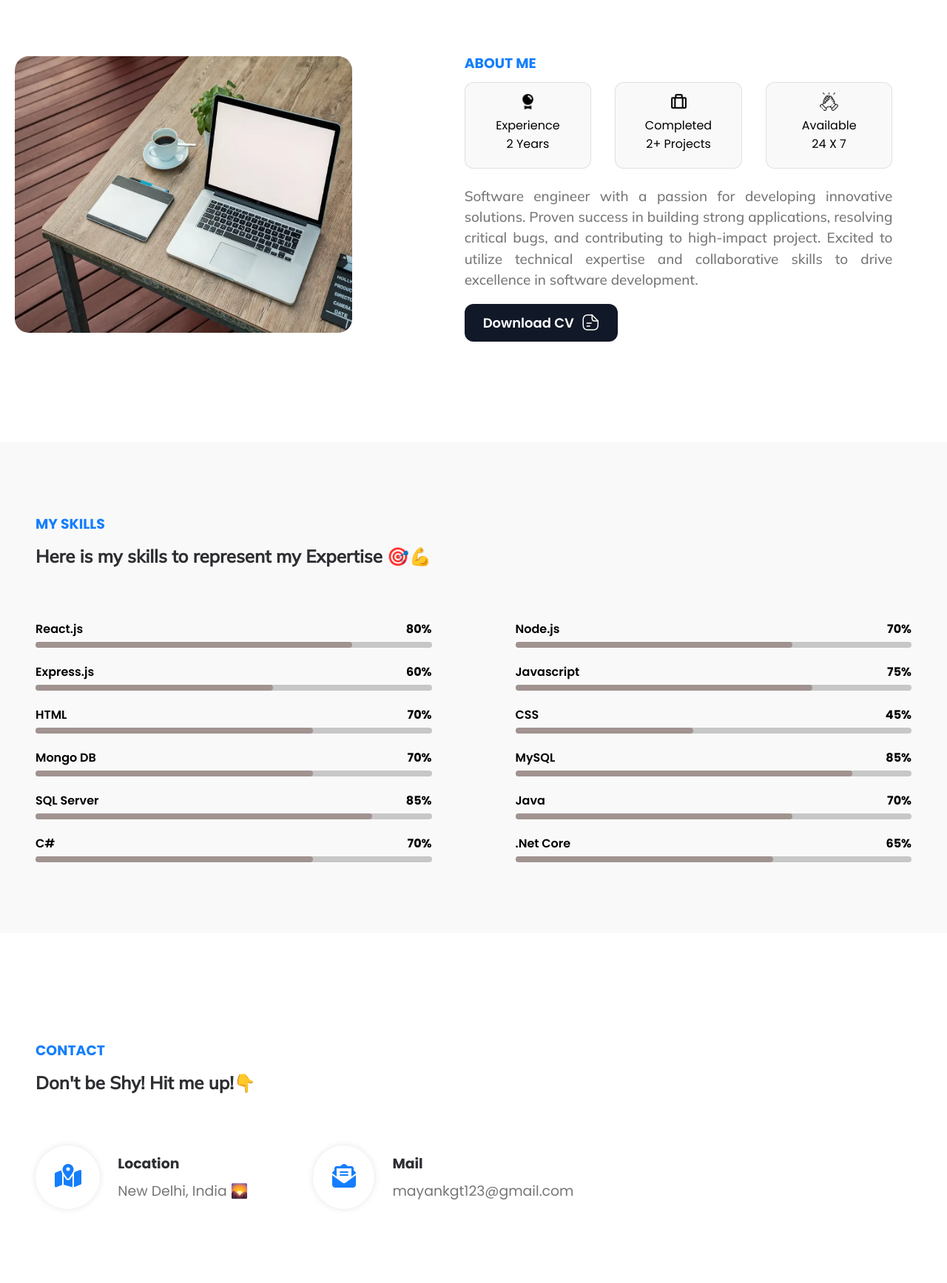
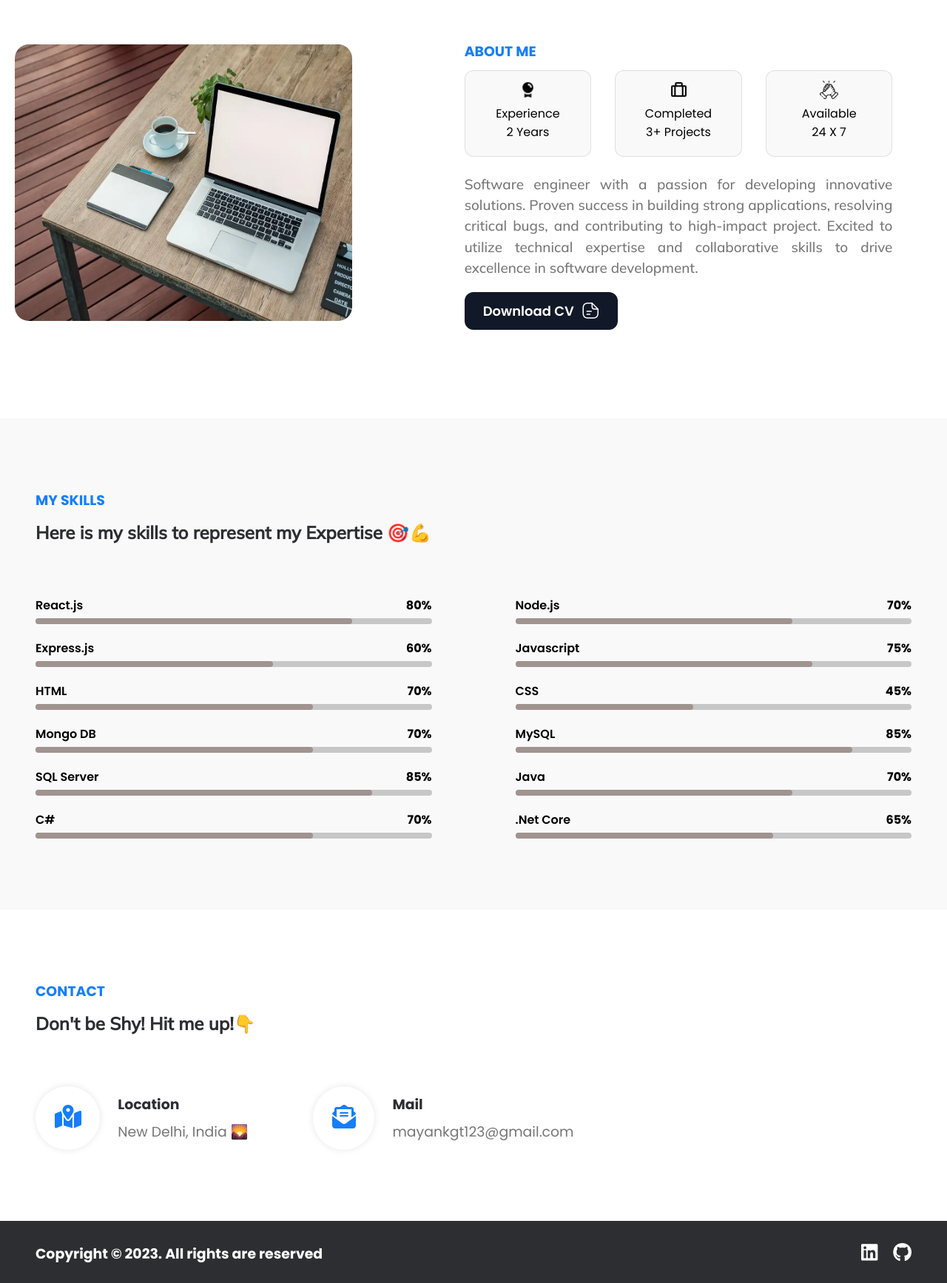
Before and after one commit to mayank0707/Personal_Portfolio, a React (Create React App) app: page / in a window 1280 px wide. Shown: the part 865-2600 px from the top of the page at 74% size. Built offline with nearby package versions, Linux system fonts and the light colour scheme.

Commit message:
Modified css in AboutMe, Contact, Profile section

```diff
--- a/src/components/AboutMe/AboutMe.js
+++ b/src/components/AboutMe/AboutMe.js
@@ -4,7 +4,7 @@
 import support from "../Images/support.png";
 import brief from "../Images/case.png";
 import AboutBox from "./AboutBox";
-import resume from "../Pdf/Mayank_Resume.pdf"
+import resume from "../Pdf/Mayank-Resume-1.pdf"
 
 const details = [
   {
@@ -15,7 +15,7 @@
   {
     name: "Completed",
     icon: brief,
-    details: "2+ Projects",
+    details: "3+ Projects",
   },
   {
     name: "Available",
--- a/src/components/AboutMe/AboutMe.module.css
+++ b/src/components/AboutMe/AboutMe.module.css
@@ -1,5 +1,5 @@
 .about {
-  padding: 8.5rem 0;
+  padding: 7.5rem 0;
   background-color: #fff;
 }
 
--- a/src/components/ContactMe/ContactMe.module.css
+++ b/src/components/ContactMe/ContactMe.module.css
@@ -11,7 +11,7 @@
 }
 
 .contact {
-  padding: 10.5rem 0;
+  padding: 7.5rem 0;
   background-color: #fff;
 }
 
--- a/src/components/Profile/Profile.module.css
+++ b/src/components/Profile/Profile.module.css
@@ -157,8 +157,8 @@
 
 @media (max-width: 500px) {
   .hero-text img {
-    top: -8rem;
-    right: -13rem;
+    top: -6rem;
+    right: -15.5rem;
     width: 2.8rem;
     height: 2.8rem;
   }
```
